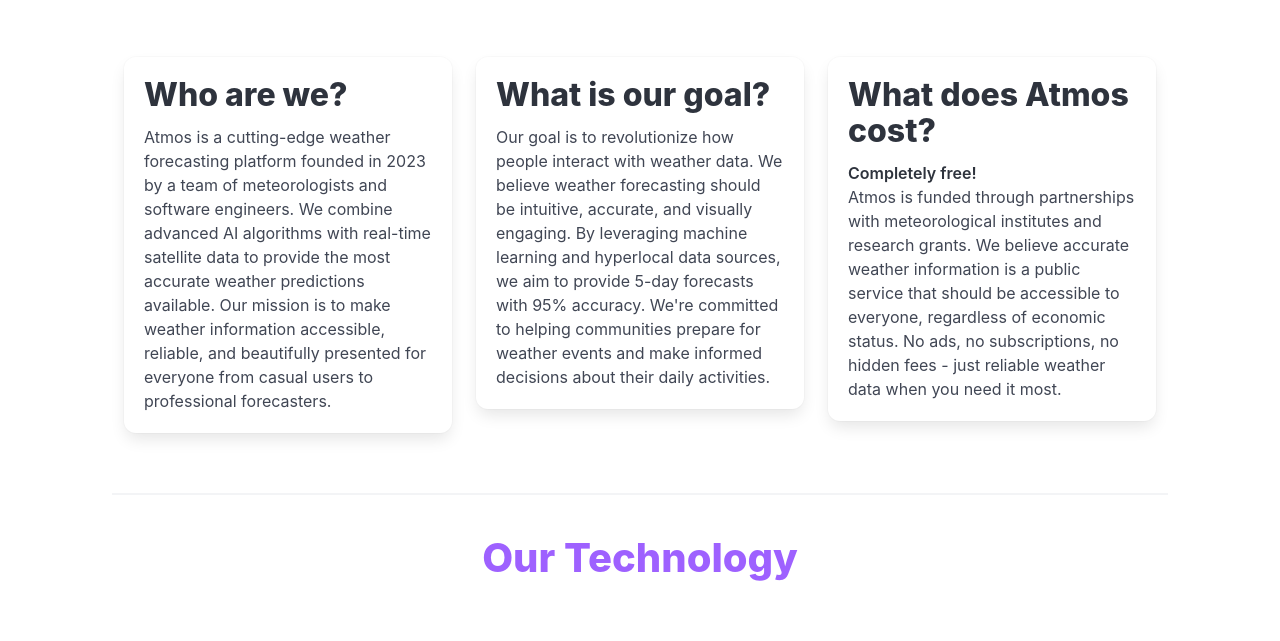
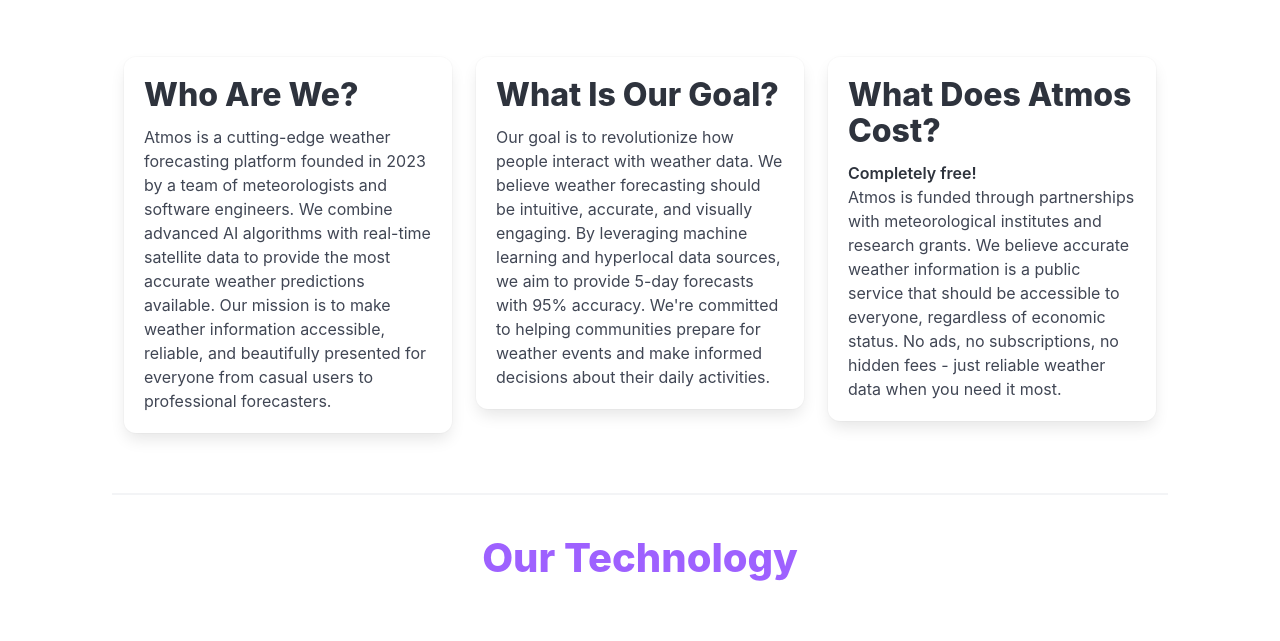
Before and after one commit to ange07001/WebbUppgift4, an Astro site: page /about in a window 1280 px wide. Shown: the part 155-796 px from the top of the page. Built offline with nearby package versions, Linux system fonts and the light colour scheme; Astro itself is replaced by a stand-in of ours.

Commit message:
small fixes

```diff
--- a/src/components/Graphs5d.astro
+++ b/src/components/Graphs5d.astro
@@ -163,7 +163,7 @@
             maintainAspectRatio: false,
             scales: {
                 y: {
-                    beginAtZero: false,
+                    beginAtZero: true,
                     title: {
                         display: true,
                         text: "Rain (mm)",
--- a/src/pages/about.astro
+++ b/src/pages/about.astro
@@ -8,19 +8,19 @@
         <div class="columns m-6">
             <div class="column is-4">
                 <div class="box">
-                    <h3 class="title mb-3">Who are we?</h3>
+                    <h3 class="title mb-3">Who Are We?</h3>
                     <p>Atmos is a cutting-edge weather forecasting platform founded in 2023 by a team of meteorologists and software engineers. We combine advanced AI algorithms with real-time satellite data to provide the most accurate weather predictions available. Our mission is to make weather information accessible, reliable, and beautifully presented for everyone from casual users to professional forecasters.</p>
                 </div>
             </div>
             <div class="column is-4">
                 <div class="box">
-                    <h3 class="title mb-3">What is our goal?</h3>
+                    <h3 class="title mb-3">What Is Our Goal?</h3>
                     <p>Our goal is to revolutionize how people interact with weather data. We believe weather forecasting should be intuitive, accurate, and visually engaging. By leveraging machine learning and hyperlocal data sources, we aim to provide 5-day forecasts with 95% accuracy. We're committed to helping communities prepare for weather events and make informed decisions about their daily activities.</p>
                 </div>
             </div>
             <div class="column is-4">
                 <div class="box">
-                    <h3 class="title mb-3">What does Atmos cost?</h3>
+                    <h3 class="title mb-3">What Does Atmos Cost?</h3>
                     <p><strong>Completely free!</strong></p>
                     <p>Atmos is funded through partnerships with meteorological institutes and research grants. We believe accurate weather information is a public service that should be accessible to everyone, regardless of economic status. No ads, no subscriptions, no hidden fees - just reliable weather data when you need it most.</p>
                 </div>
```
